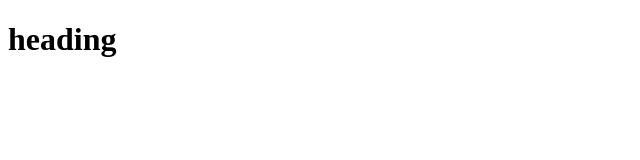
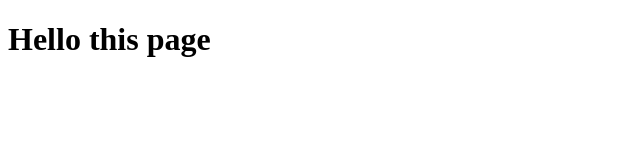
Before and after one commit to ozemum/lhTest, a plain HTML site: page site/index.html in a window 1280 px wide. Shown: the whole page, without its empty margins (0-640 px from the left). Drawn offline with Linux system fonts and the light colour scheme.

Commit message:
small addition to page

```diff
--- a/site/index.html
+++ b/site/index.html
@@ -4,7 +4,7 @@
 	<title>My Title</title>
 </head>
 <body>
-<h1>heading</h1>
+<h1>Hello this page</h1>
 
 </body>
 </html>
```
